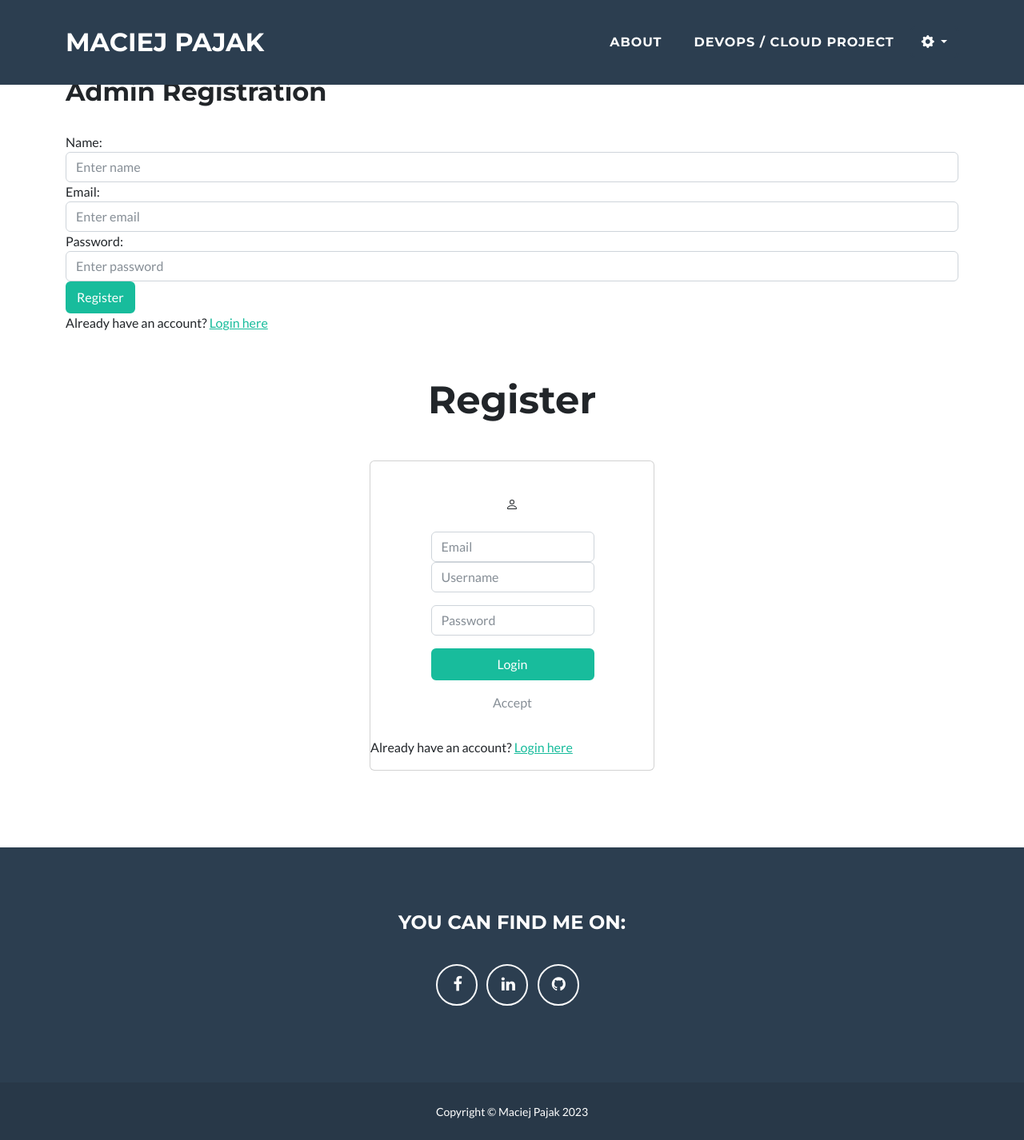
After one commit to xRizur/Portfolio, a Flask app: page /register in a window 1280 px wide. The commit adds this page. Shown: the whole page at 80% size. Run offline with Flask 2, Linux system fonts and the light colour scheme; some libraries are stand-ins or nearby versions.

Commit message:
Added MYSQL / Register

```diff
--- a/app/create_app.py
+++ b/app/create_app.py
@@ -1,9 +1,90 @@
-from flask import Flask, render_template
+from flask import *
+from flask_mysqldb import MySQL
+import MySQLdb.cursors
+import re
 
 
 def create_app():
     app = Flask(__name__)
+    app.secret_key = 'xyzsdfg'
 
+    # Set MySQL data
+    app.config['MYSQL_HOST'] = 'mysql'
+    app.config['MYSQL_USER'] = 'root'
+    app.config['MYSQL_PASSWORD'] = 'my-secret-pw'
+    app.config['MYSQL_DB'] = 'user-system'
+
+    mysql = MySQL(app)
+    @app.route('/login', methods=['GET', 'POST'])
+    def login():
+        message = ''
+        if request.method == 'POST' and 'email' in request.form and 'password' in request.form:
+
+            email = request.form['email']
+            password = request.form['password']
+            cursor = mysql.connection.cursor(MySQLdb.cursors.DictCursor)
+            cursor.execute(
+                'SELECT * FROM user WHERE email = % s AND password = % s',
+                (email, password,))
+            user = cursor.fetchone()
+            if user:
+                session['loggedin'] = True
+                session['userid'] = user['userid']
+                session['name'] = user['name']
+                session['email'] = user['email']
+                message = 'Logged in successfully !'
+                return render_template('admin.html',
+                                message=message)
+            else:
+                message = 'Please enter correct email / password !'
+        return render_template('login.html', message=message)
+    @app.route('/logpage')
+    def logpage():
+        return render_template('login.html')
+
+# Make function for logout session
+    @app.route('/logout')
+    def logout():
+        session.pop('loggedin', None)
+        session.pop('userid', None)
+        session.pop('email', None)
+        return redirect(url_for('login'))
+
+
+# Make a register session for registration session
+# and also connect to Mysql to code for access login
+# and for completing our login
+# session and making some flashing massage for error
+
+
+    @app.route('/register', methods=['GET', 'POST'])
+    def register():
+        message = ''
+        if request.method == 'POST' and 'name' in request.form and 'password' in request.form and 'email' in request.form:
+            userName = request.form['name']
+            password = request.form['password']
+            email = request.form['email']
+            cursor = mysql.connection.cursor(MySQLdb.cursors.DictCursor)
+
+
+            cursor.execute('SELECT * FROM user WHERE email = % s',
+                (email,))
+            account = cursor.fetchone()
+            if account:
+                message = 'Account already exists !'
+            elif not re.match(r'[^@]+@[^@]+\.[^@]+', email):
+                message = 'Invalid email address !'
+            elif not userName or not password or not email:
+                message = 'Please fill out the form !'
+            else:
+                cursor.execute(
+                    'INSERT INTO user VALUES (NULL, % s, % s, % s)',
+                    (userName, email, password,))
+                mysql.connection.commit()
+                message = 'You have successfully registered !'
+        elif request.method == 'POST':
+            message = 'Please fill out the form !'
+        return render_template('register.html', message=message)
     @app.route('/')
     def index():
         return render_template('index.html')
--- a/app/templates/base.html
+++ b/app/templates/base.html
@@ -25,6 +25,7 @@
   white-space: normal;
   }
   </style>
+  <link href="https://cdn.jsdelivr.net/npm/bootstrap-icons@1.7.2/font/bootstrap-icons.css" rel="stylesheet">
 </head>
 <body>
   {% include 'navbar.html' %}
--- a/app/templates/navbar.html
+++ b/app/templates/navbar.html
@@ -1,12 +1,24 @@
 <!-- Navbar Section -->
 <nav class="navbar navbar-light navbar-expand-lg fixed-top bg-secondary text-uppercase" id="mainNav">
-        <div class="container"><a class="navbar-brand" href="/">Maciej Pajak</a><button data-bs-toggle="collapse" data-bs-target="#navbarResponsive" class="navbar-toggler text-uppercase text-white bg-primary navbar-toggler-right rounded" aria-controls="navbarResponsive" aria-expanded="false" aria-label="Toggle navigation"><i class="fas fa-bars"></i></button>
+    <div class="container">
+        <a class="navbar-brand" href="/">Maciej Pajak</a>
+        <button data-bs-toggle="collapse" data-bs-target="#navbarResponsive" class="navbar-toggler text-uppercase text-white bg-primary navbar-toggler-right rounded" aria-controls="navbarResponsive" aria-expanded="false" aria-label="Toggle navigation"><i class="fas fa-bars"></i></button>
+
         <div class="collapse navbar-collapse" id="navbarResponsive">
             <ul class="navbar-nav ms-auto">
-                    <li class="nav-item mx-0 mx-lg-1"></li>
                 <li class="nav-item mx-0 mx-lg-1"><a class="nav-link py-3 px-0 px-lg-3 rounded" href="/">About</a></li>
                 <li class="nav-item mx-0 mx-lg-1"><a class="nav-link py-3 px-0 px-lg-3 rounded" href="/devops-project">Devops / Cloud project</a></li>
             </ul>
+
+            <div class="dropdown">
+                <button class="btn btn-secondary dropdown-toggle" type="button" id="dropdownMenuButton1" data-bs-toggle="dropdown" aria-expanded="false">
+                    <i class="bi bi-gear-fill"></i>
+                </button>
+                <ul class="dropdown-menu" aria-labelledby="dropdownMenuButton1">
+                    <li><a class="dropdown-item" href="/login">Login</a></li>
+                    <li><a class="dropdown-item" href="/register">Register</a></li>
+                </ul>
+            </div>
         </div>
     </div>
 </nav>
--- /dev/null
+++ b/app/templates/register.html
@@ -0,0 +1,61 @@
+{% extends "base.html" %}
+
+{% block content %}
+<header class="py-5"></header>
+<div class="container">
+    <h2>Admin Registration </h2>
+    <form action="{{ url_for('register') }}" method="post">
+        {% if message is defined and message %}
+            <div class="alert alert-warning">  <strong>  {{ message }} ???? </strong></div>
+        {% endif %}
+        <br>
+        <div class="form-group">
+             Name: <input type="text" class="form-control" id="name" name="name" placeholder="Enter name" name="name">
+        </div>
+        <div class="form-group">
+             Email: <input type="email" class="form-control" id="email" name="email" placeholder="Enter email" name="email">
+        </div>
+        <div class="form-group">
+            Password: <input type="password" class="form-control" id="password" name="password" placeholder="Enter password" name="pswd">
+        </div>
+        <button type="submit" class="btn btn-primary">Register</button>
+        <p class="bottom">Already have an account?  <a class="bottom" href="{{url_for('login')}}"> Login here</a></p>
+    </form>
+</div>
+
+<section class="py-4 py-xl-5">
+        <div class="container">
+            <div class="row mb-5">
+                <div class="col-md-8 col-xl-6 text-center mx-auto"><h2>Register</h2>
+                    </div>
+            </div>
+            <div class="row d-flex justify-content-center">
+                <div class="col-md-6 col-xl-4">
+                    <div class="card mb-5">
+                        <div class="card-body d-flex flex-column align-items-center">
+                            <div class="bs-icon-xl bs-icon-circle bs-icon-primary bs-icon my-4">
+                                <svg xmlns="http://www.w3.org/2000/svg" width="1em" height="1em" fill="currentColor"
+                                     viewBox="0 0 16 16" class="bi bi-person">
+                                    <path d="M8 8a3 3 0 1 0 0-6 3 3 0 0 0 0 6zm2-3a2 2 0 1 1-4 0 2 2 0 0 1 4 0zm4 8c0 1-1 1-1 1H3s-1 0-1-1 1-4 6-4 6 3 6 4zm-1-.004c-.001-.246-.154-.986-.832-1.664C11.516 10.68 10.289 10 8 10c-2.29 0-3.516.68-4.168 1.332-.678.678-.83 1.418-.832 1.664h10z"></path>
+                                </svg>
+                            </div>
+                            <form class="text-center" method="post" style="margin-left: 1px;" action="/register">
+                                <div class="mb-3"><input class="form-control" type="email" name="email"
+                                                         placeholder="Email">
+                                    <div class="mb-3"><input class="form-control" type="text" name="Username"
+                                                             placeholder="Username"></div>
+                                </div>
+                                <div class="mb-3"><input class="form-control" type="password" name="password"
+                                                         placeholder="Password"></div>
+                                <div class="mb-3">
+                                    <button class="btn btn-primary d-block w-100" type="submit">Login</button>
+                                </div>
+                                <p class="text-muted">Accept</p></form>
+                        </div>
+                        <p class="bottom">Already have an account?  <a class="bottom" href="{{url_for('login')}}"> Login here</a></p>
+                    </div>
+                </div>
+            </div>
+        </div>
+    </section>
+{% endblock %}
--- a/requirements.txt
+++ b/requirements.txt
@@ -1,2 +1,5 @@
-flask
+flask~=2.2.3
 gunicorn
+mysqlclient~=2.1.1
+boto3~=1.26.133
+kubernetes~=26.1.0
```
Also changed, not shown: app/templates/login.html (added, +37 -0 lines), docker-compose.yml (+18 -0 lines), init.sql (added, +7 -0 lines). Lines whose indentation alone changed are shown as unchanged.
